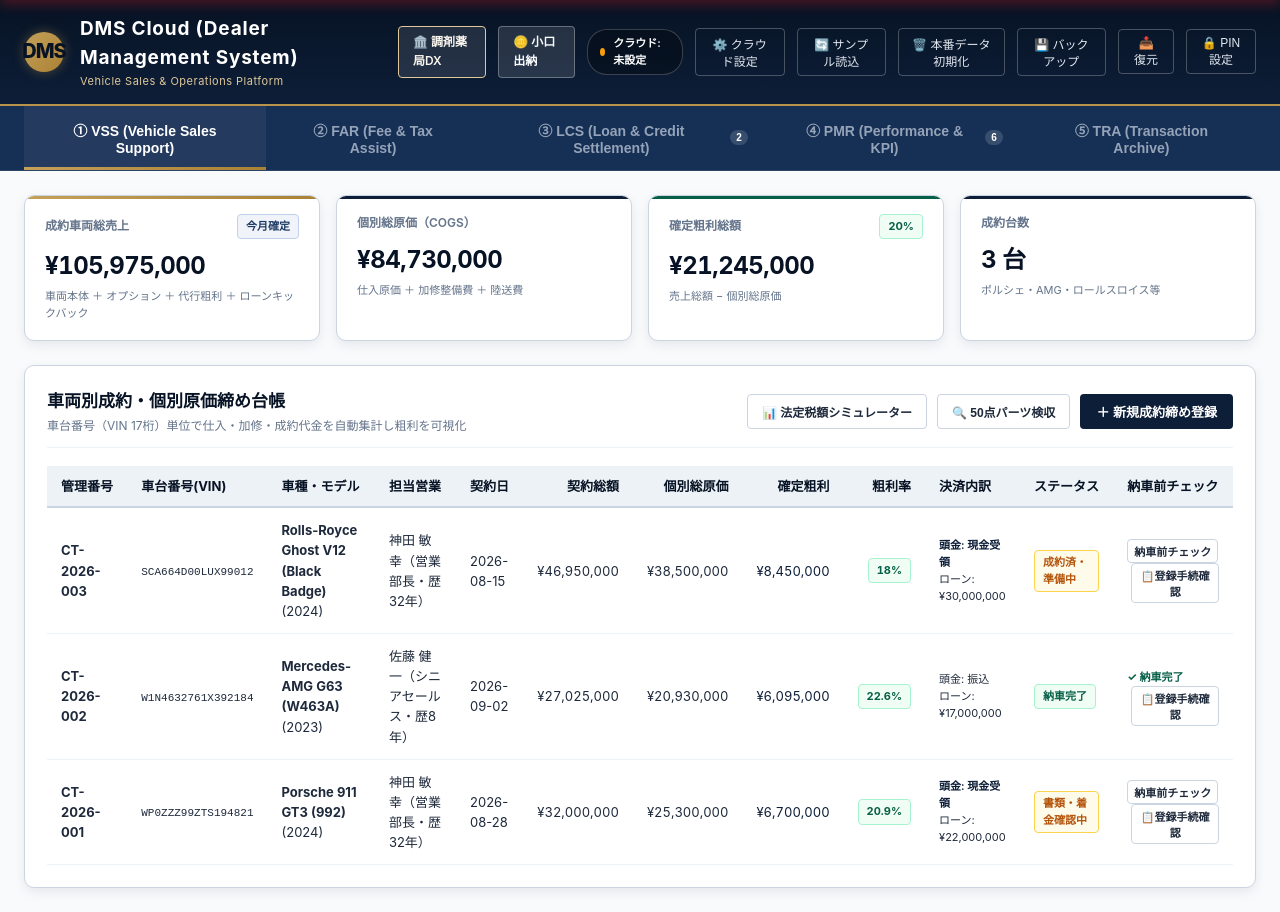
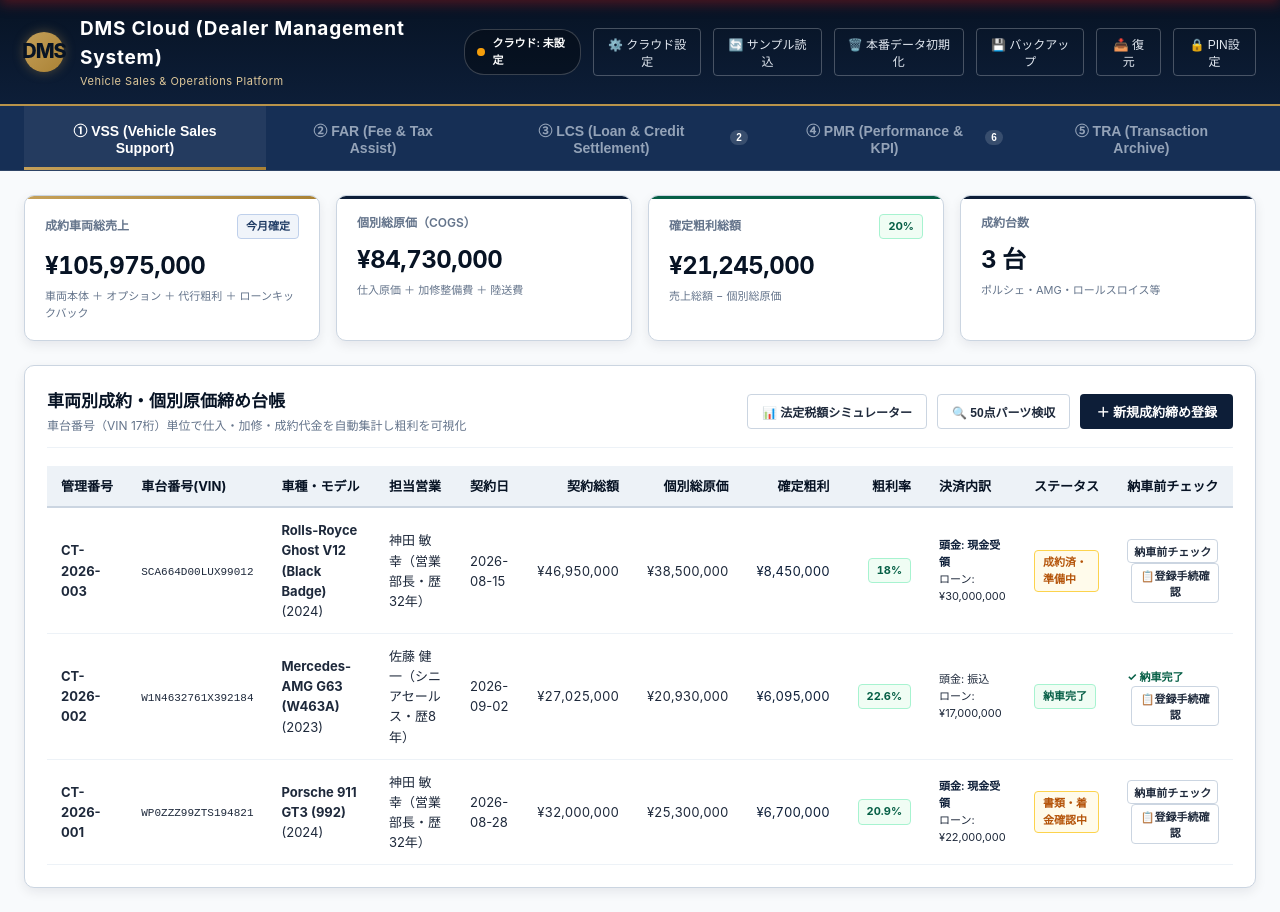
Before and after one commit to pharmacylily7077-sudo/prompt-dx, a plain HTML site: page dealer.html in a window 1280 px wide. Drawn offline with Linux system fonts and the light colour scheme.

Commit message:
fix: make pharmacy portal links owner-only for complete dealer stealth

```diff
--- a/dealer.html
+++ b/dealer.html
@@ -74,11 +74,11 @@
         </div>
       </div>
       <div class="header-actions">
-        <!-- グループ事業切替ポータルリンク -->
-        <a href="index.html" class="btn-portal-switch" title="グループ事業: 調剤薬局システムへ切り替えます">
+        <!-- グループ事業切替ポータルリンク（オーナーモード時のみ表示） -->
+        <a href="index.html" class="btn-portal-switch owner-only-btn" title="グループ事業: 調剤薬局システムへ切り替えます">
           <span>🏛️ 調剤薬局DX</span>
         </a>
-        <a href="index.html#tab-petty" class="btn-portal-switch" style="background: rgba(255, 255, 255, 0.12); border: 1px solid rgba(255, 255, 255, 0.3); color: #f8fafc; font-weight: 600;" title="調剤薬局の小口出納画面を開きます">
+        <a href="index.html#tab-petty" class="btn-portal-switch owner-only-btn" style="background: rgba(255, 255, 255, 0.12); border: 1px solid rgba(255, 255, 255, 0.3); color: #f8fafc; font-weight: 600;" title="調剤薬局の小口出納画面を開きます">
           <span>🪙 小口出納</span>
         </a>
         <div id="dealer-sync-badge" class="sync-badge unconfigured" title="クラウド同期ステータス">
```
